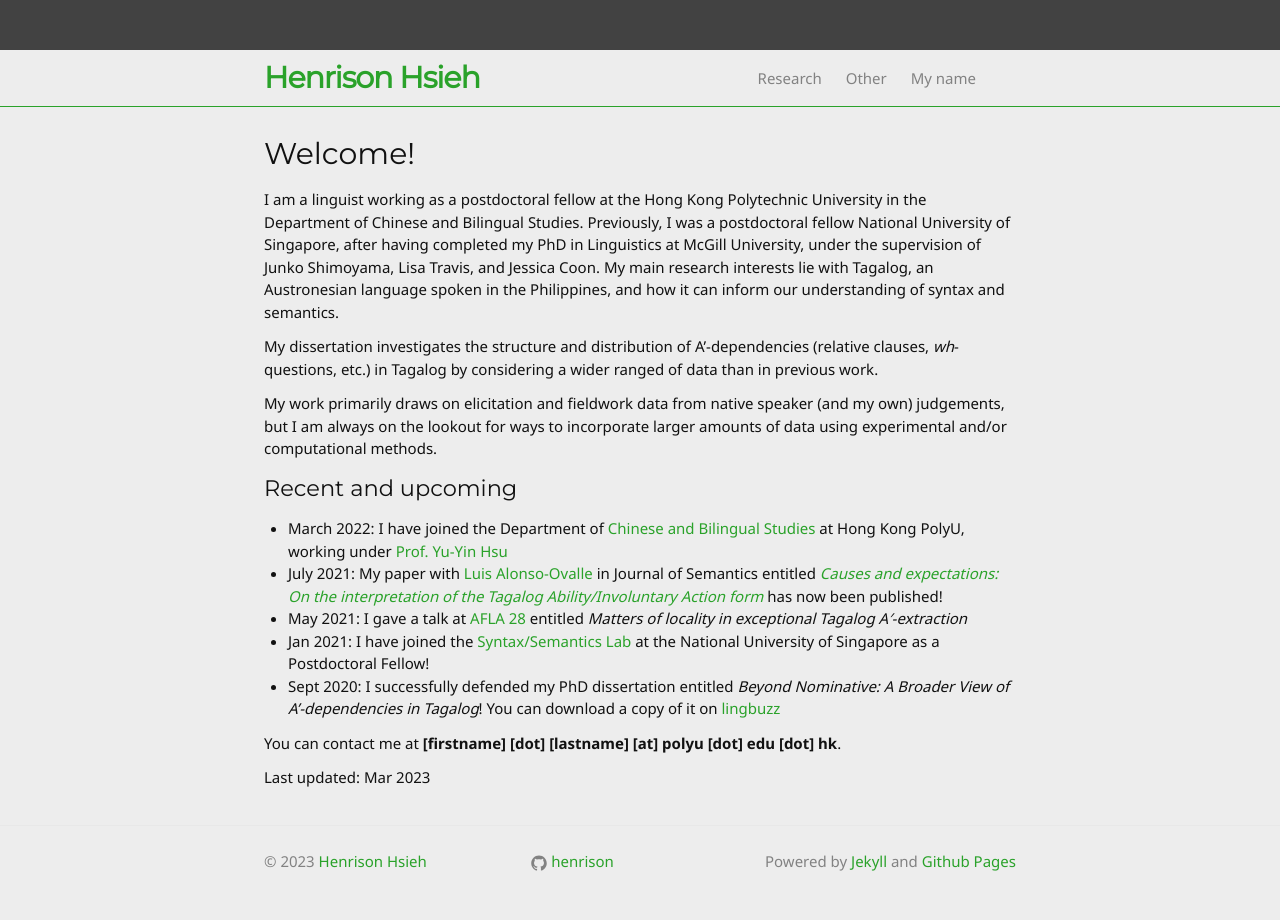
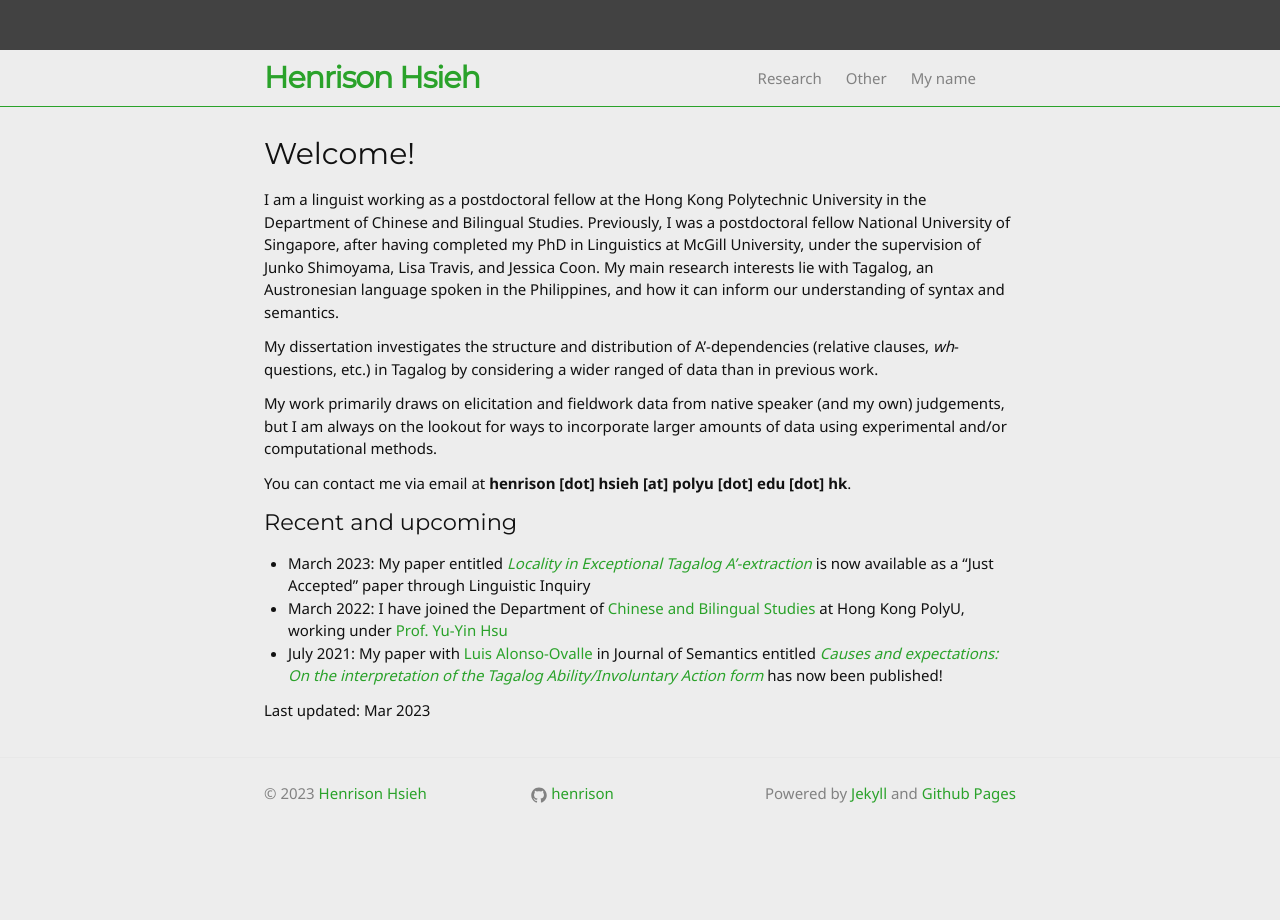
Before and after one commit to henrison/henrison.github.io, a Jekyll site: the page built from index.md, in a window 1280 px wide. Built offline with Jekyll 4.4.1, drawn with Linux system fonts in a browser that asks for light colours.

Commit message:
Update LI paper info and email

```diff
--- a/_data/publications.yml
+++ b/_data/publications.yml
@@ -9,11 +9,13 @@
 #   link:
 #     - text:
 #       url:
-- year: to appear
+- year: 2023
   title: 'Locality in exceptional Tagalog A′-extraction'
   journal: true
   venue: Linguistic Inquiry
   link:
+    - text: "early access version"
+      url: https://doi.org/10.1162/ling_a_00505
     - text: "lingbuzz"
       url: https://ling.auf.net/lingbuzz/006271
 
--- a/index.md
+++ b/index.md
@@ -10,15 +10,12 @@ My dissertation investigates the structure and distribution of A'-dependencies (
 
 My work primarily draws on elicitation and fieldwork data from native speaker (and my own) judgements, but I am always on the lookout for ways to incorporate larger amounts of data using experimental and/or computational methods.
 
+You can contact me via email at **henrison [dot] hsieh [at] polyu [dot] edu [dot] hk**.
+
 ## Recent and upcoming
+- March 2023: My paper entitled [_Locality in Exceptional Tagalog A'-extraction_](https://doi.org/10.1162/ling_a_00505) is now available as a "Just Accepted" paper through Linguistic Inquiry
 - March 2022: I have joined the Department of [Chinese and Bilingual Studies](https://www.polyu.edu.hk/cbs/) at Hong Kong PolyU, working under [Prof. Yu-Yin Hsu](https://sites.google.com/site/youyinxu/)
 - July 2021: My paper with [Luis Alonso-Ovalle](http://people.linguistics.mcgill.ca/~luis.alonso-ovalle) in Journal of Semantics entitled [_Causes and expectations: On the interpretation of the Tagalog Ability/Involuntary Action form_](https://doi.org/10.1093/jos/ffab008) has now been published!
-- May 2021: I gave a talk at [AFLA 28](https://lingconf.com/afla28) entitled _Matters of locality in exceptional Tagalog A′-extraction_
-- Jan 2021: I have joined the [Syntax/Semantics Lab](https://mitcho.com/lab/) at the National University of Singapore as a Postdoctoral Fellow!
-- Sept 2020: I successfully defended my PhD dissertation entitled _Beyond Nominative: A Broader View of A'-dependencies in Tagalog_! You can download a copy of it on [lingbuzz](https://lingbuzz.net/lingbuzz/005856)
-
-
-You can contact me at **[firstname] [dot] [lastname] [at] polyu [dot] edu [dot] hk**.
 
 Last updated: {{ site.last_updated | date: "%b %Y" }}
 
```
Also changed, not shown: Gemfile.lock, 1 other file.
